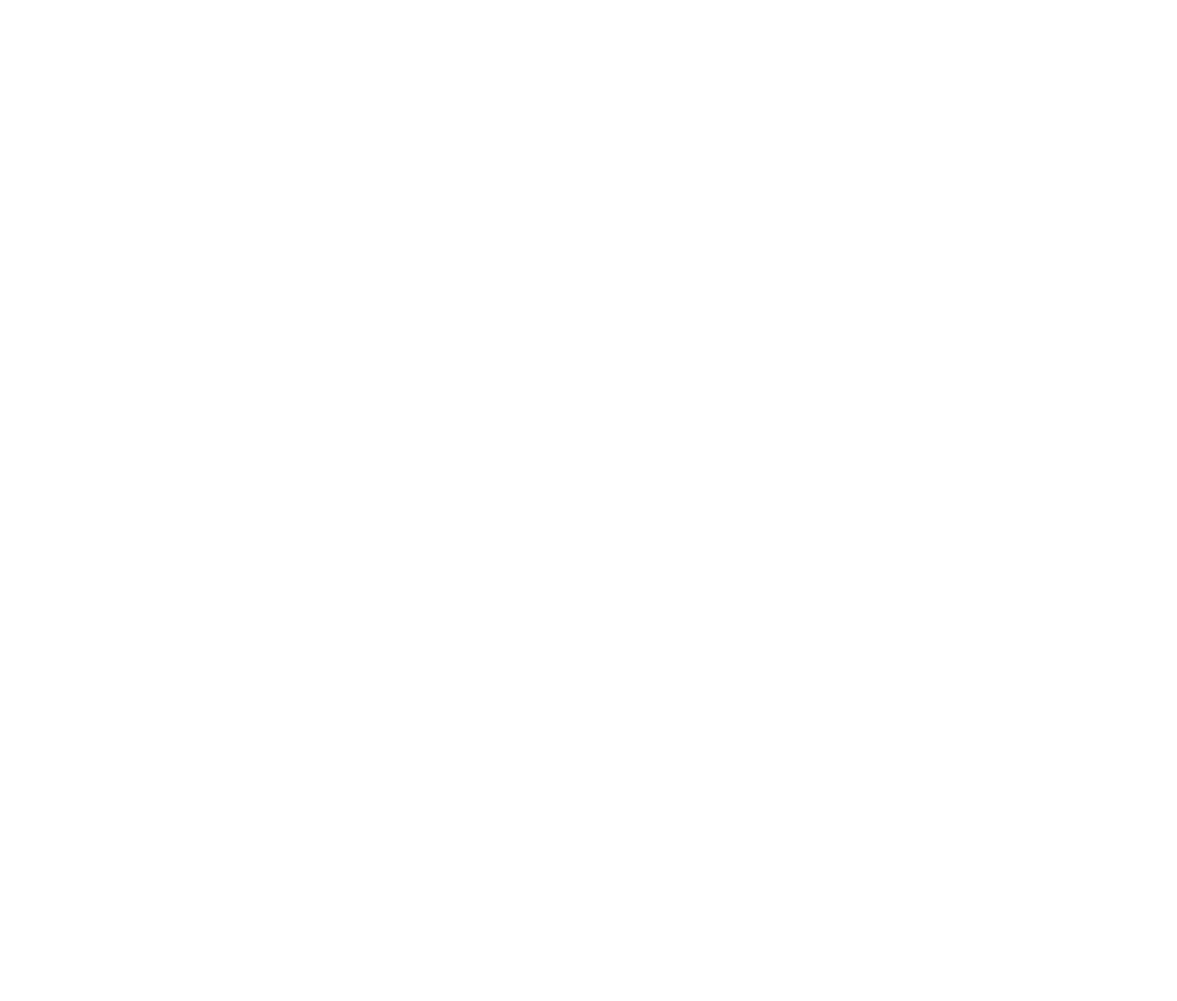
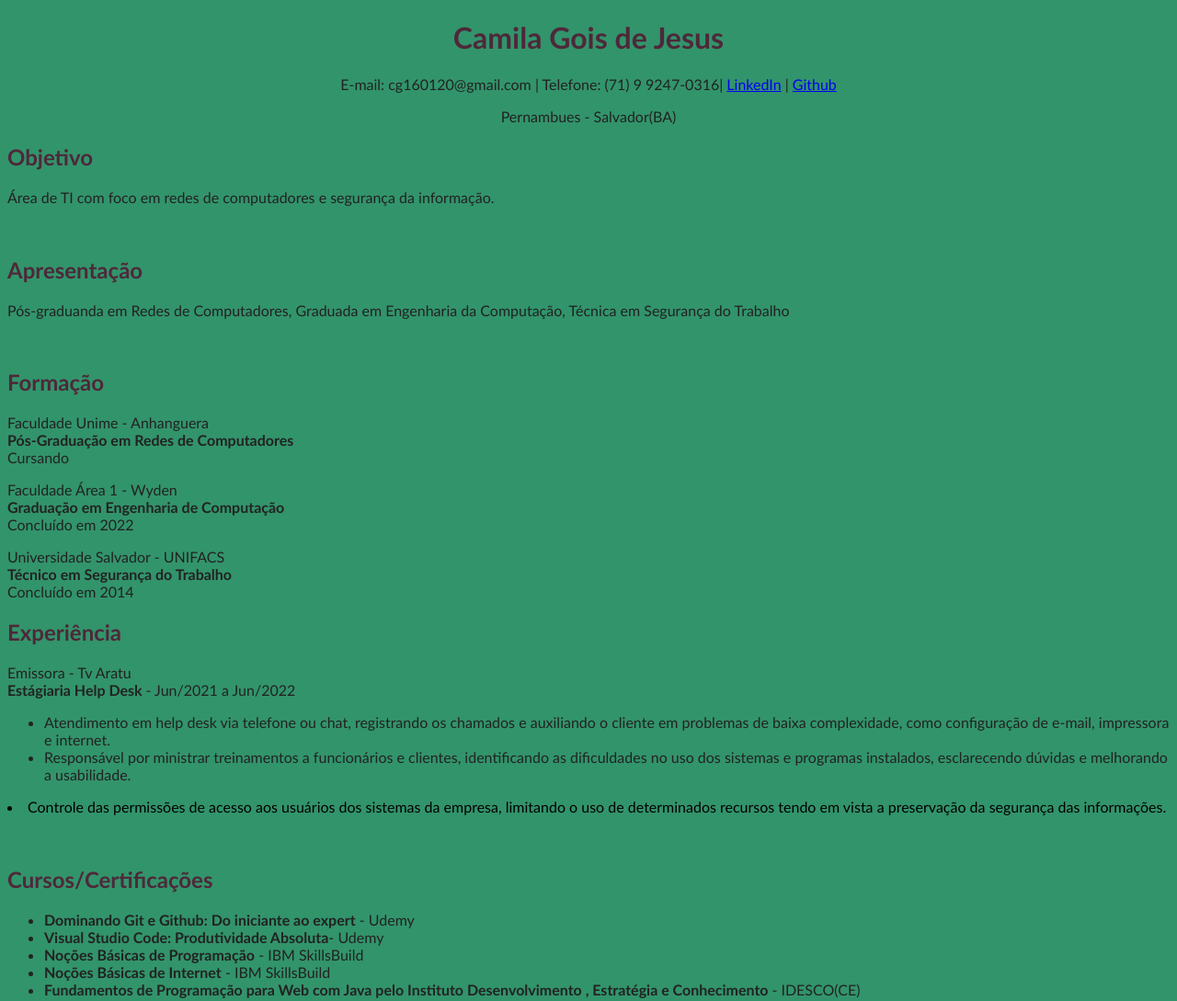
Before and after one commit to CamilaGois/curriculoCamilaGoisdeJesus, a plain HTML site: page curriculoCamila-Gois-de-Jesus.html in a window 1280 px wide. Shown: the top 1089 px of the page at 92% size. Before the commit the page ends 800 px from the top, so only its background shows below. Drawn offline with Linux system fonts and the light colour scheme.

Commit message:
Update curriculoCamila-Gois-de-Jesus.html

```diff
--- a/curriculoCamila-Gois-de-Jesus.html
+++ b/curriculoCamila-Gois-de-Jesus.html
@@ -4,14 +4,39 @@
 <head>
     <meta charset="UTF-8">
     <meta name="viewport" content="width=device-width, initial-scale=1.0">
-    <title>Camila Gois de Jesus>
+    <title>Currículo Camila Gois de Jesus</title>
+    <style>
+        body {
+            background-color: rgb(50, 148, 107);
+            font-family: 'Gill Sans', 'Gill Sans MT', Calibri, 'Trebuchet MS', sans-serif;
+        }
+
+        h1 {
+            color:#4e283a;
+
+        }
+
+        h2 {
+            color:#4e283a;
+        }
+
+        p {
+            color: #222222;
+        }
+
+        ul li {
+            color: #222222;
+        }
+    </style>
 </head>
+<body>
 
-<body style="font-family: Helvetica;background: rgb(194, 184, 184);font-size: 18px;">
+    <center>
+    <h1>Camila Gois de Jesus</h1>
+    <p>E-mail: cg160120@gmail.com | Telefone: (71) 9 9247-0316| <a href="www.linkedin.com/in/camilagoisj" target="_blank">LinkedIn</a> | <a href="https://github.com/CamilaGJ93" target="_blank">Github</a> </p>
+    <p>Pernambues - Salvador(BA) </p>
+    </center>
 
-    <h1 style="text-align: center;margin-top: 50px;">Ivone Marques de Jesus Souza</h1><br>
-        <p style="text-align: center;">E-mail: ivone01marques93@gmail.com - Telefone: (71) 98320-9377</p>
-        <p style="text-align: center;">Periperi - Salvador/BA</p><br>
 
     <h2>Objetivo</h2>
         <p>Área de TI com foco em redes de computadores  e segurança da informação. </p><br>
```
